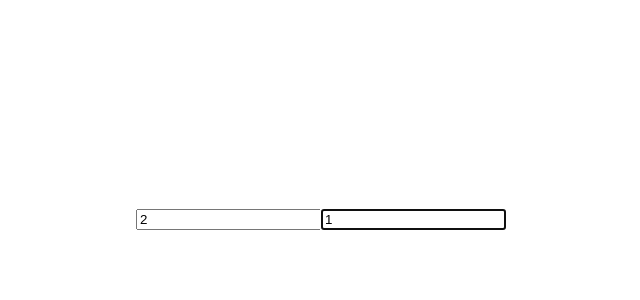
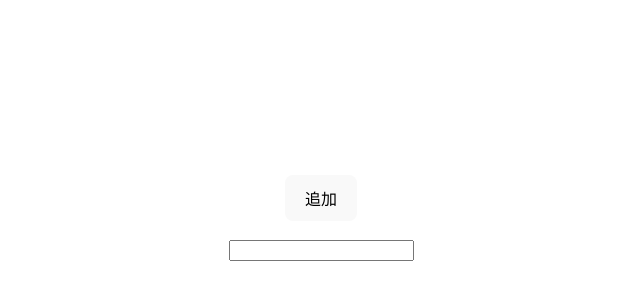
Before and after one commit to 2nofa11/NekoBook, a Vue app: page / in a window 1280 px wide. Shown: the part 182-482 px from the top of the page, without its empty margins (319-959 px from the left). Built offline with nearby package versions, Linux system fonts and the light colour scheme.

Commit message:
p144 【Vue3】配列の監視にはDeepをつけなければ行けない。 nextTicksでDomの更新を待って上げることが出来る。（アニメーションとかに便利）

```diff
--- a/src/App.vue
+++ b/src/App.vue
@@ -1,11 +1,11 @@
 <script setup lang="ts">
 // This starter template is using Vue 3 <script setup> SFCs
 // Check out https://vuejs.org/api/sfc-script-setup.html#script-setup
-import Section19 from "./components/Section19.vue";
+import Section20 from "./components/Section20.vue";
 </script>
 
 <template>
-  <Section19 />
+  <Section20 />
 </template>
 
 <style scoped>
--- a/src/components/Section19.vue
+++ b/src/components/Section19.vue
@@ -12,7 +12,7 @@ export default defineComponent({
   },
   directives: {
     focus: {
-      mounted: function (el: any) {
+      mounted: function (el) {
         el.focus();
       },
     },
--- /dev/null
+++ b/src/components/Section20.vue
@@ -0,0 +1,36 @@
+<template>
+  <button @click="list.push(list.length + 1)">追加</button>
+  <ul ref="list">
+    <li v-for="item in list">
+      {{ item }}
+    </li>
+  </ul>
+  <input type="text" v-model="inputText" />
+</template>
+
+<script lang="ts">
+import { defineComponent } from "vue";
+
+export default defineComponent({
+  data() {
+    return { list: [] as number[], inputText: "" };
+  },
+  watch: {
+    list: {
+      handler(val) {
+        console.log("配列のウォッチャ");
+        console.log("通常:", this.$refs.list.offsetHeight);
+        this.$nextTick(() => {
+          console.log("nextTick:", this.$refs.list.offsetHeight);
+        });
+      },
+      deep: true,
+    },
+    inputText: function () {
+      console.log("普通のウォッチャ");
+    },
+  },
+});
+</script>
+
+<style></style>
```
